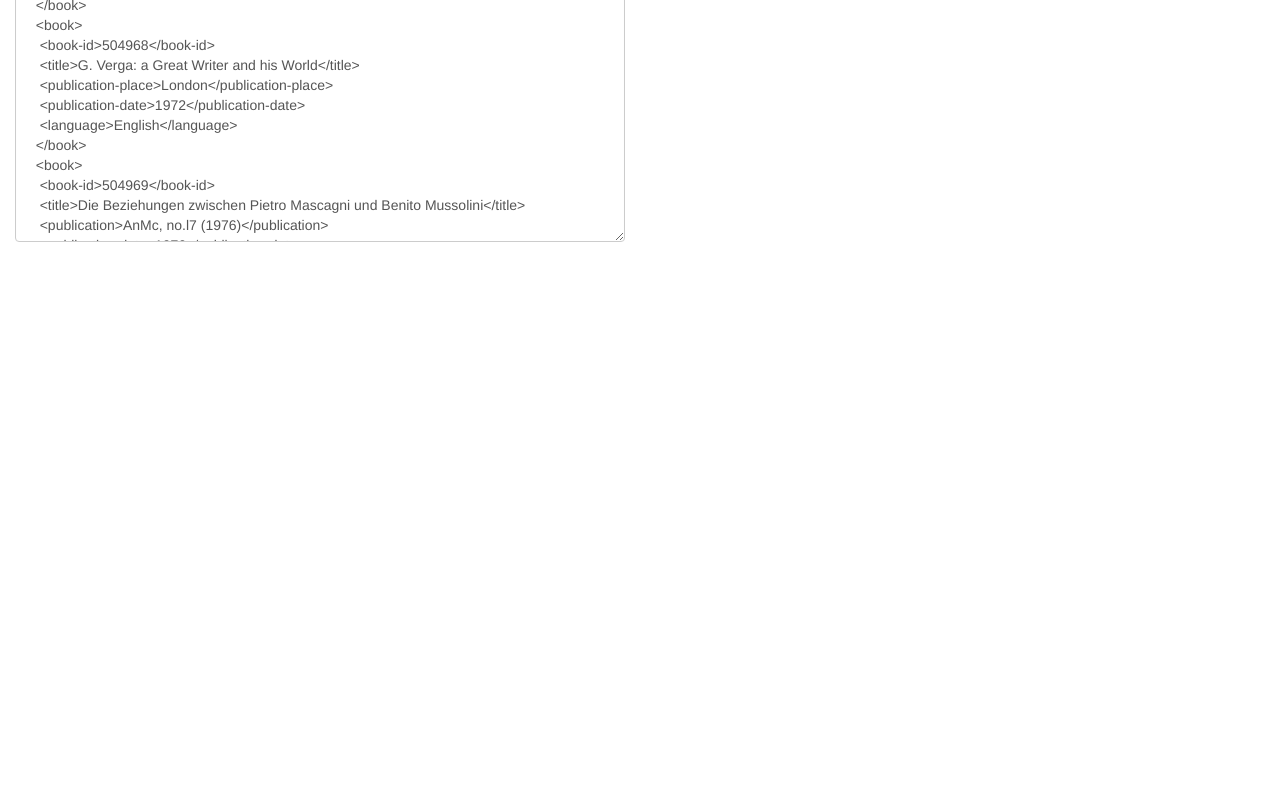
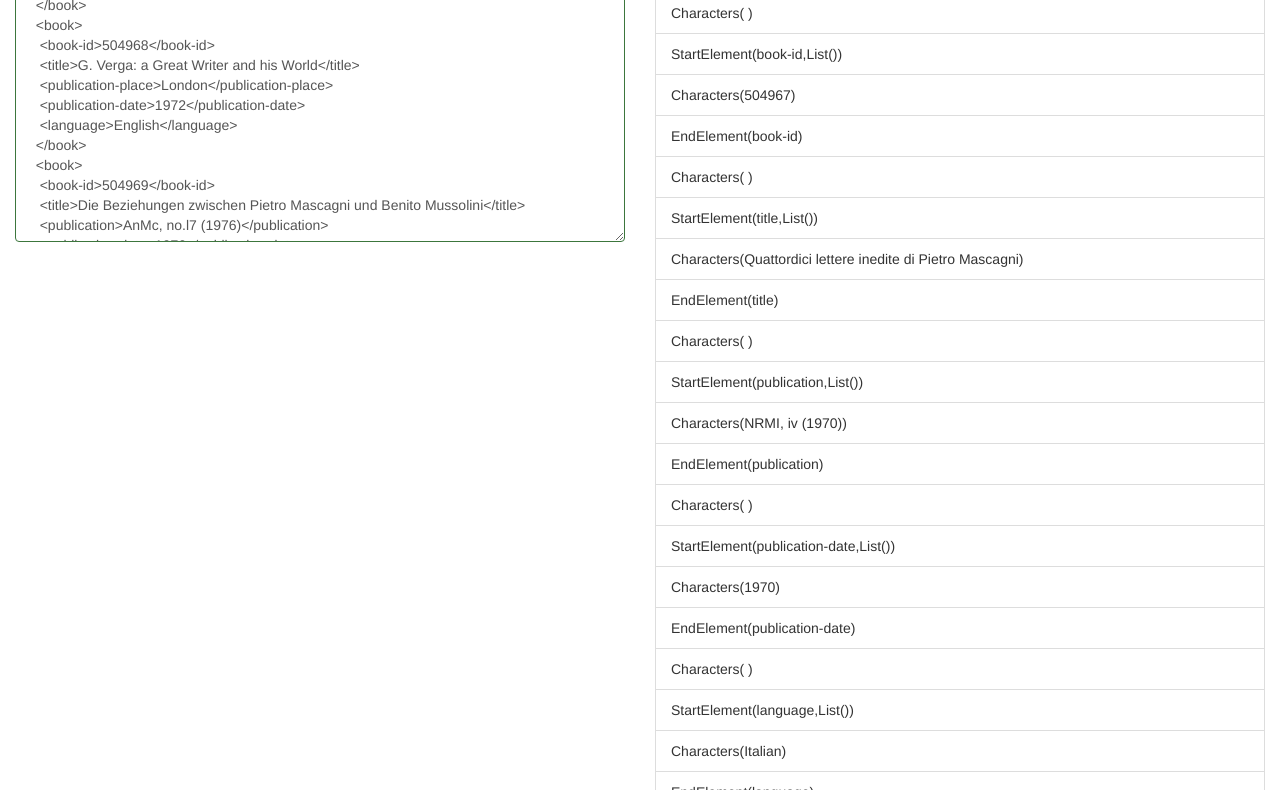
Before and after one commit to ebruchez/darius-xml.js, a plain HTML site: page index.html in a window 1280 px wide. Shown: the part 316-1106 px from the top of the page. Before the commit the page ends 800 px from the top, so only its background shows below. Drawn offline with nearby package versions, Linux system fonts and the light colour scheme.

Commit message:
Fix link to JavaScript

```diff
--- a/index.html
+++ b/index.html
@@ -322,7 +322,7 @@
         </div>
 
         <script type="text/javascript" src="http://cdn.jsdelivr.net/jquery/2.1.1/jquery.js"></script>
-        <script type="text/javascript" src="./target/scala-2.11/darius-opt.js"></script>
+        <script type="text/javascript" src="darius-opt.js"></script>
         <!--<script type="text/javascript" src="./target/scala-2.11/darius-launcher.js"></script>-->
         <script type="text/javascript">
             org.orbeon.darius.demo.Demo().initialize();
```
